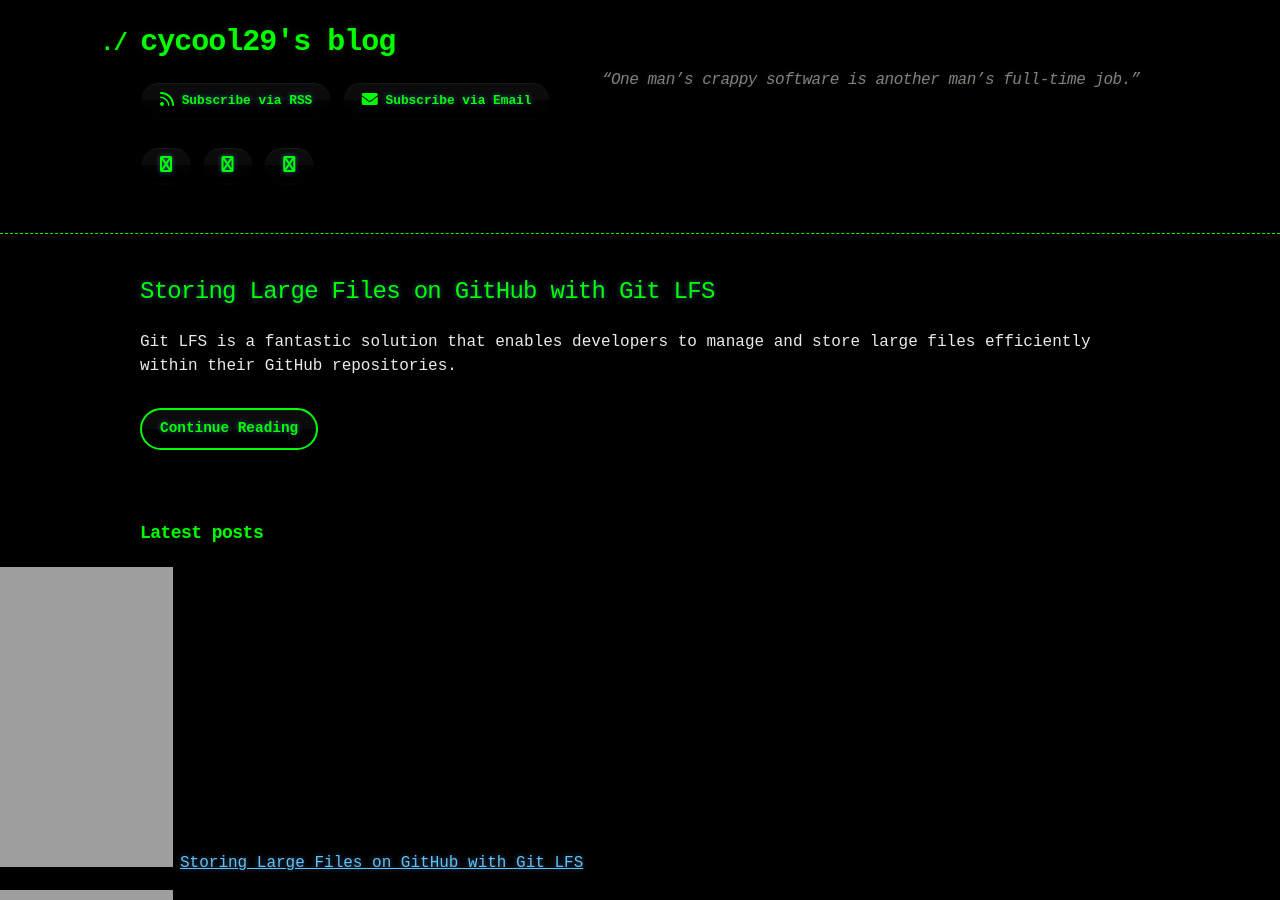
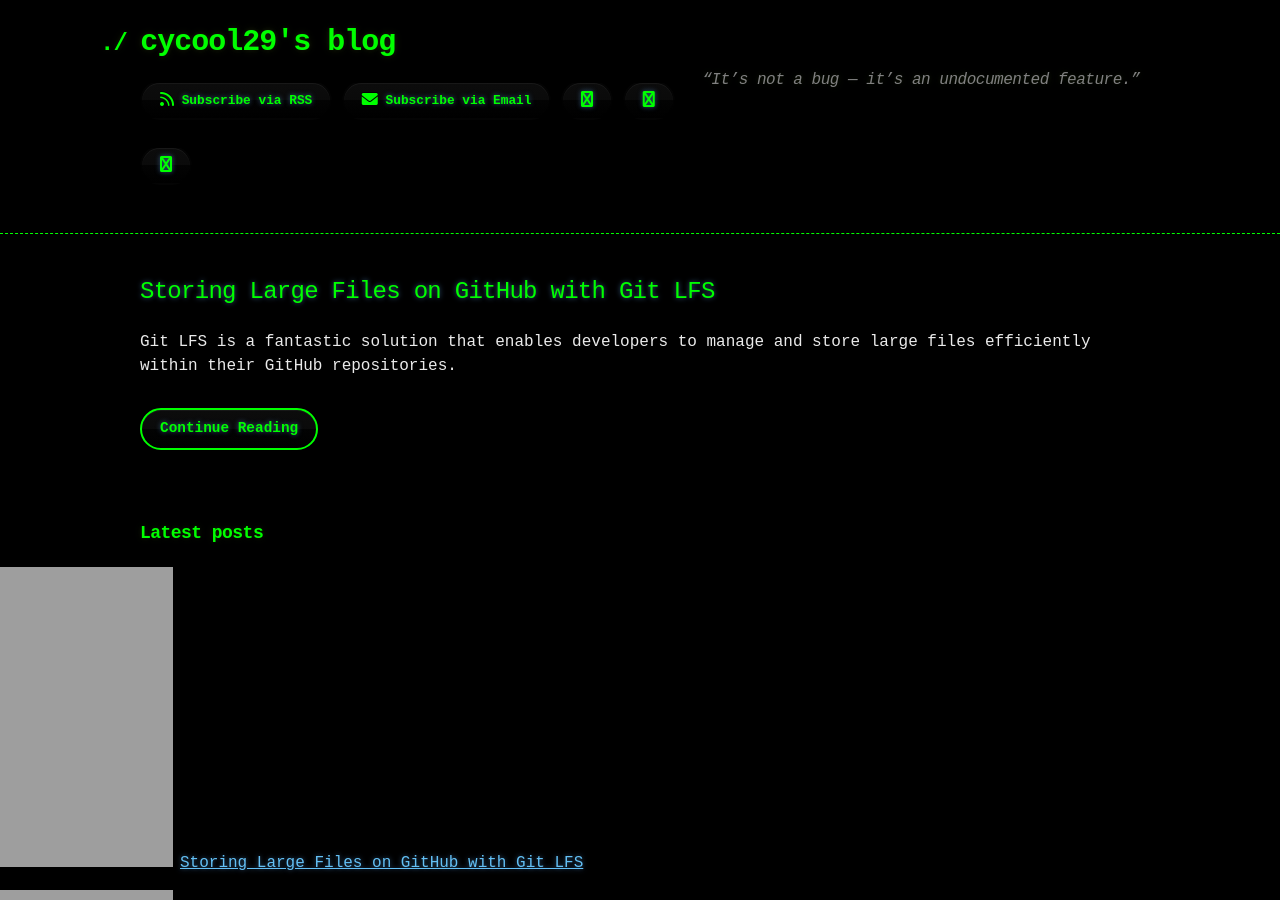
Before and after one commit to cycool29/cycool29.github.io, a Jekyll site: the page built from index.md, in a window 1280 px wide and 900 px high. Built offline with Jekyll 4.4.1, drawn with Linux system fonts in a browser that asks for light colours; a style sheet for code colours, icons or effects is not loaded.

Commit message:
Update quotes

```diff
--- a/_config.yml
+++ b/_config.yml
@@ -1,5 +1,5 @@
 title: cycool29's blog
-description: "“One man’s crappy software is another man’s full-time job.” "
+description: "“It’s not a bug — it’s an undocumented feature.” "
 bio: A high school student. Intermediate in Python, Git, Bash. Learning JavaScript. He/Him. "
 author: cycool29
 url: https://cycool29.github.io
```
